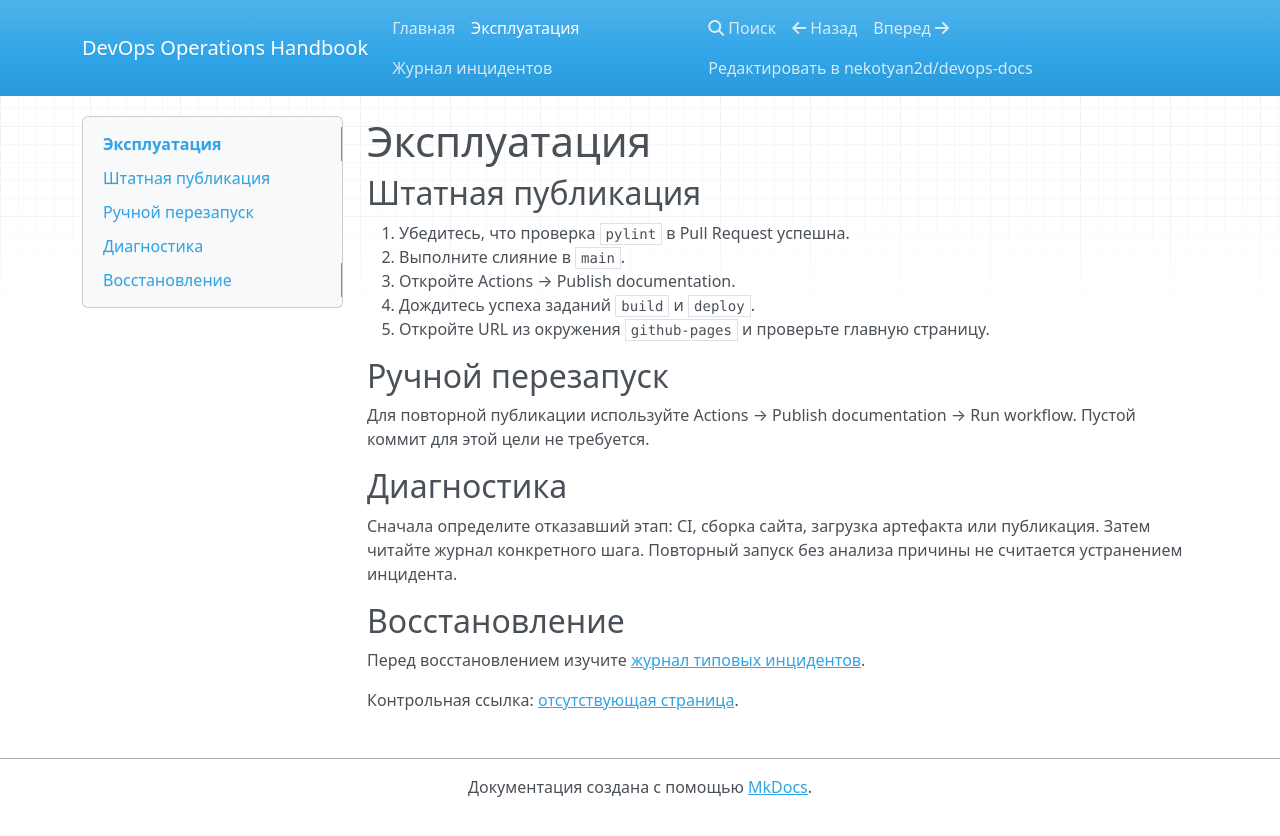
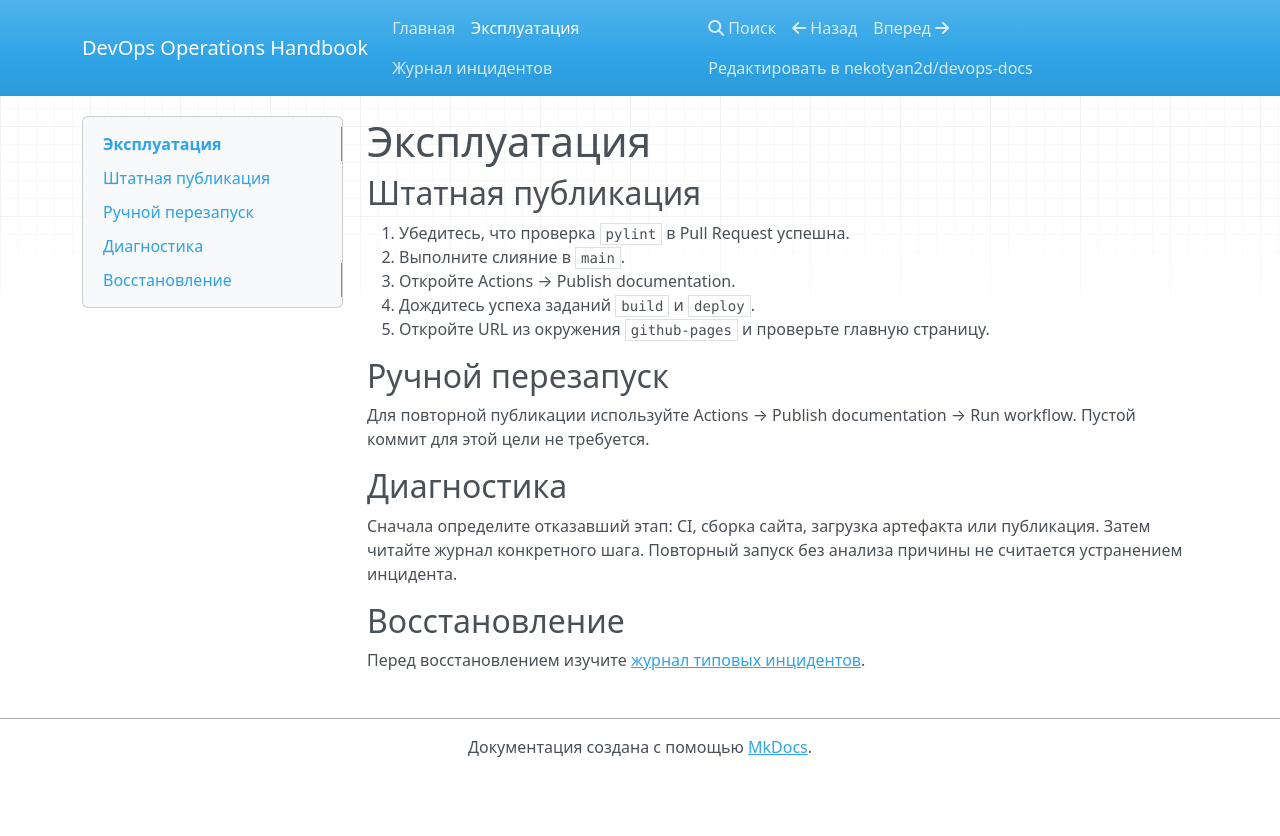
Before and after one commit to nekotyan2d/devops-docs, an MkDocs documentation site: the page built from docs/runbook.md, in a window 1280 px wide. Shown: the top 836 px of the page. Built offline with MkDocs 1.6.1, drawn with Linux system fonts in a browser that asks for light colours; nearby versions of some CDN libraries.

Commit message:
Revert "docs: verify CI detects broken links"
This reverts commit 876232e62509b2a1c4daeddc51c4b18143336814.

```diff
--- a/docs/runbook.md
+++ b/docs/runbook.md
@@ -21,5 +21,3 @@
 ## Восстановление
 
 Перед восстановлением изучите [журнал типовых инцидентов](incidents.md).
-
-Контрольная ссылка: [отсутствующая страница](missing-page.md).
```
